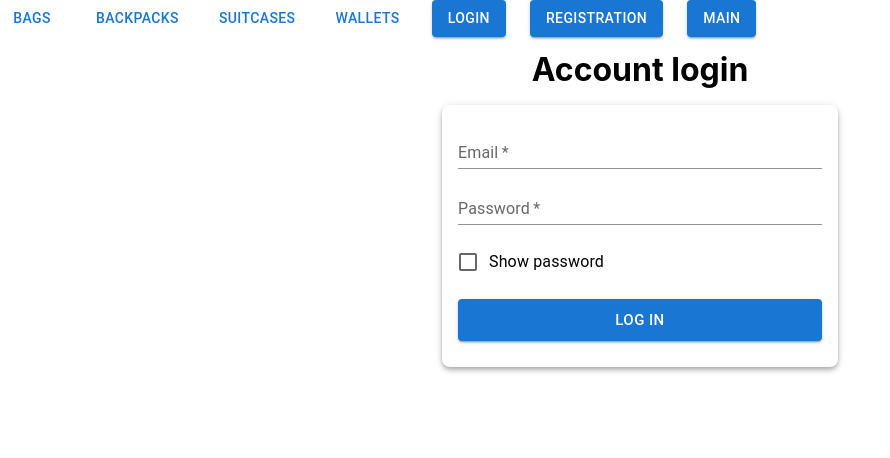
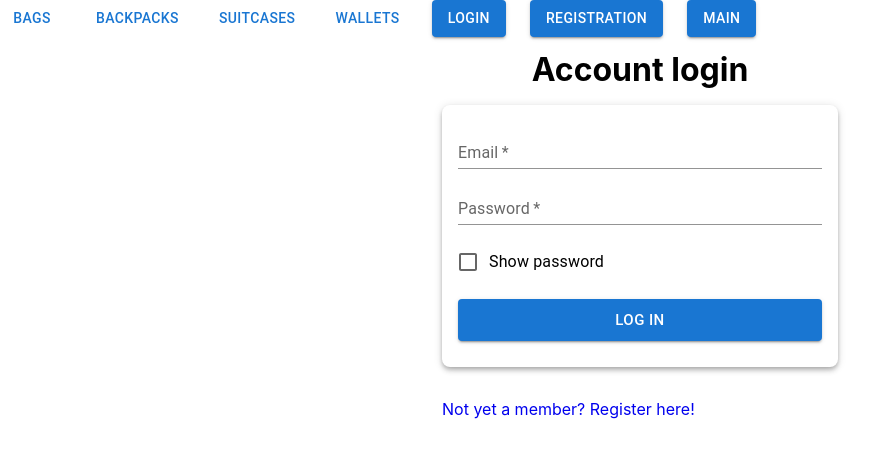
Before and after one commit to JYMTeam/eCommerce-Application, a React (Create React App) app in the folder ecommerce-app/: page /login in a window 1280 px wide. Shown: the top 458 px of the page, without its empty margins (0-890 px from the left). Built offline with nearby package versions, Linux system fonts and the light colour scheme; what @commercetools/platform-sdk, @commercetools/sdk-client-v2 would draw is missing.

Commit message:
feat: add login to registration page link (EC-50)

```diff
--- a/ecommerce-app/src/pages/LoginPage.tsx
+++ b/ecommerce-app/src/pages/LoginPage.tsx
@@ -1,6 +1,8 @@
 import React from "react";
 import { LoginForm } from "../components/LoginForm/LoginForm";
+import { Box } from "@mui/material";
 import Container from "@mui/material/Container";
+import { Link } from "react-router-dom";
 
 export function LoginPage() {
   // const dispatch = useAppDispatch();
@@ -17,6 +19,11 @@ export function LoginPage() {
     <Container maxWidth="xs" sx={{ mb: 3 }} className="container">
       <h1>Account login</h1>
       <LoginForm></LoginForm>
+      <Box sx={{ pt: "2em" }}>
+        <Link className="redirect-link" to="/registration" color="primary">
+          Not yet a member? Register here!
+        </Link>
+      </Box>
     </Container>
   );
 }
--- a/ecommerce-app/src/styles/App.css
+++ b/ecommerce-app/src/styles/App.css
@@ -20,3 +20,6 @@ h1 {
   text-align: center;
   margin: 0 0 1rem 0;
 }
+.redirect-link {
+  text-decoration: none;
+}
```
